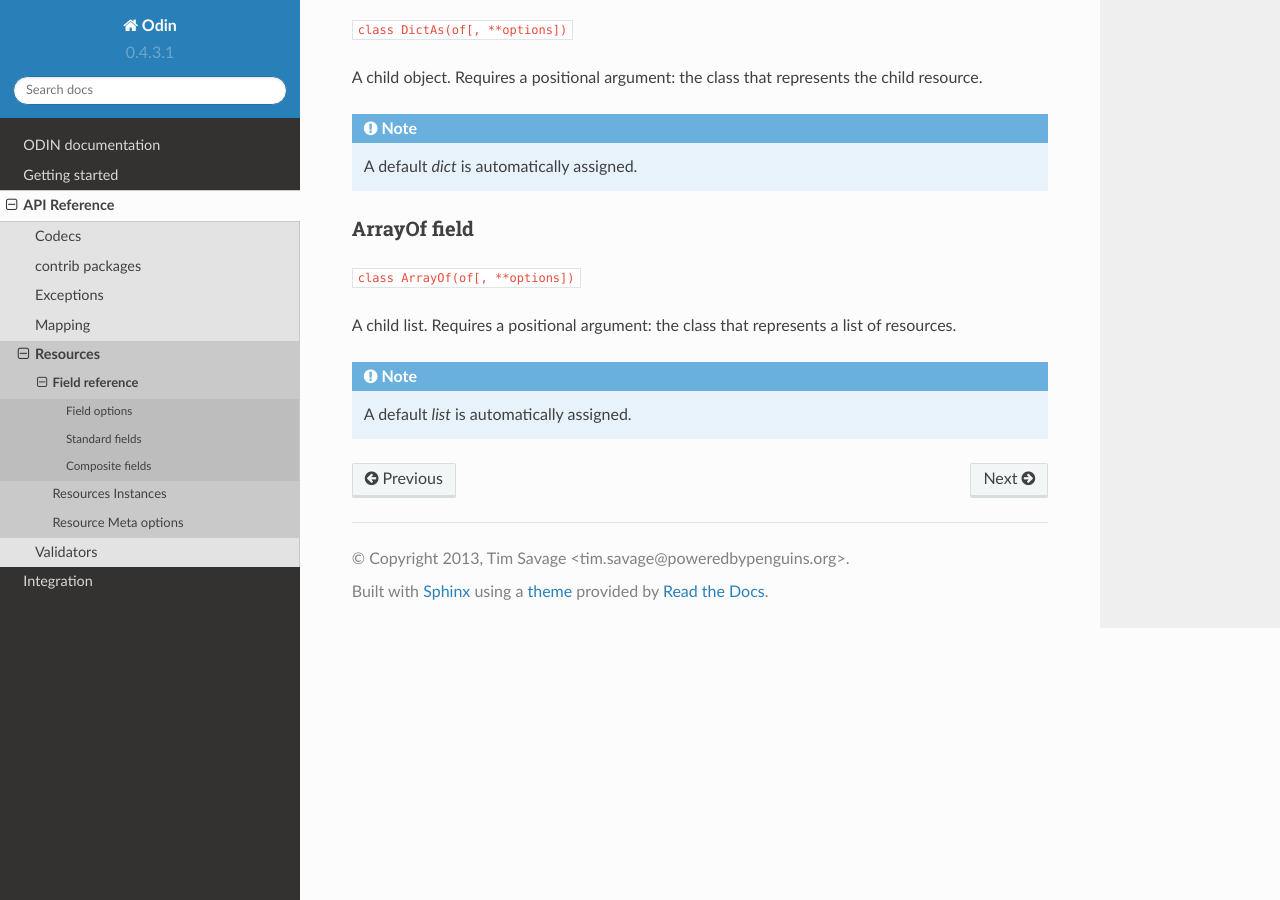
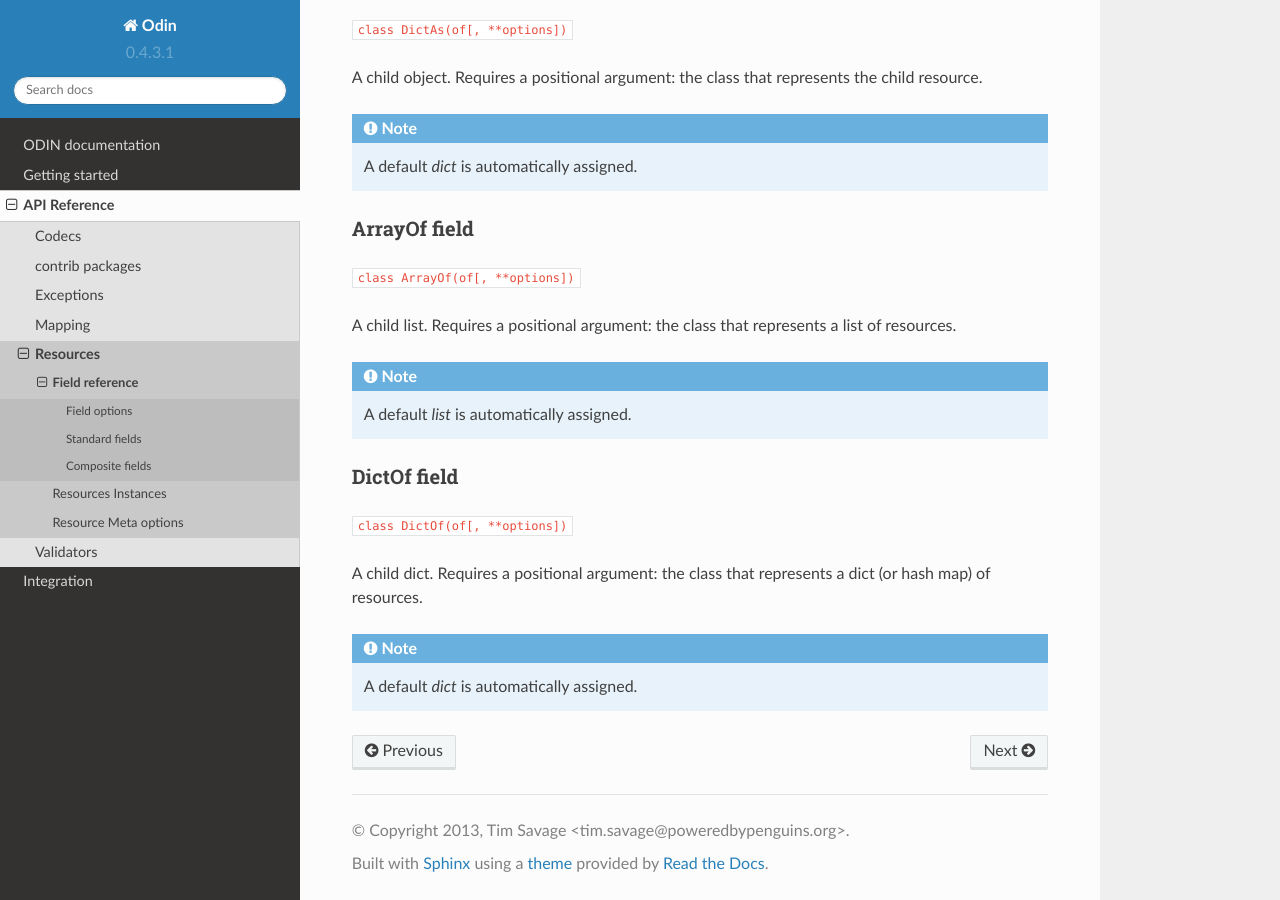
Before and after one commit to python-odin/odin, a Sphinx documentation site: the page built from docs/ref/resources/fields.rst, in a window 1280 px wide and 900 px high, scrolled down 5622 px. Built offline with Sphinx 7.4.7 and the Read the Docs theme 2.0.0, drawn with Linux system fonts in a browser that asks for light colours.

Commit message:
Added DictOf to documentation

```diff
--- a/docs/ref/resources/fields.rst
+++ b/docs/ref/resources/fields.rst
@@ -298,3 +298,14 @@ A child list. Requires a positional argument: the class that represents a list o
 
 .. note::
     A default `list` is automatically assigned.
+
+.. _field-dictof_field:
+
+DictOf field
+=============
+``class DictOf(of[, **options])``
+
+A child dict. Requires a positional argument: the class that represents a dict (or hash map) of resources.
+
+.. note::
+    A default `dict` is automatically assigned.
```
